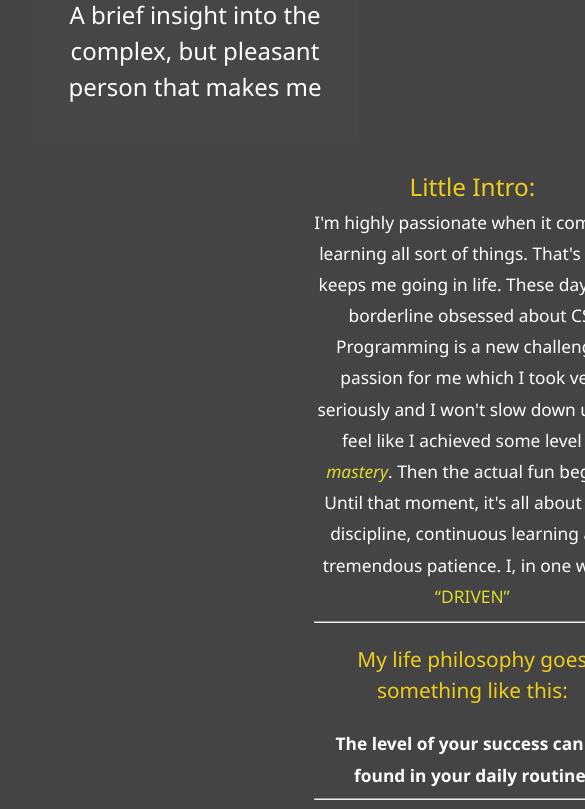
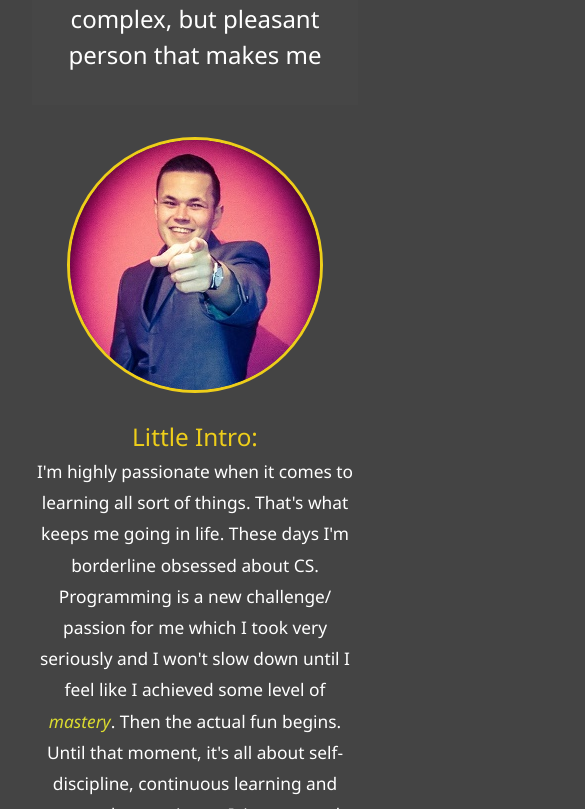
Before and after one commit to dzenis-h/digitalCV, a website: page dist/about.html in a window 390 px wide. Shown: the part 291-1100 px from the top of the page, 585 px wide, since content can reach past the window. Drawn offline with Linux system fonts and the light colour scheme; a web font is replaced by a local one.

Commit message:
Improved some scss bugs

```diff
--- a/scss/_config.scss
+++ b/scss/_config.scss
@@ -8,10 +8,10 @@ $extra-color: rgba(101, 255, 41, 0.603);
 $show-home-image: true;
 $home-image: url(../img/background.jpeg);
 $background-opacity: 0.8;
-$total: 200; // total particles
-$orb-size: 3rem;
+$total: 300; // total particles
+$orb-size: 5rem;
 $particle-size: .1rem;
-$time: 13s;
+$time: 18s;
 $base-hue: 765;
 
 
@@ -51,7 +51,7 @@ $base-hue: 765;
 
 // Media Query Mixins
 @mixin mediaSm {
-  @media screen and (max-width: 500px) {
+  @media screen and (max-width: 612px) {
     @content;
   }
 }
--- a/scss/_mobile.scss
+++ b/scss/_mobile.scss
@@ -23,4 +23,74 @@
       margin-bottom: 1rem;
     }
   }
+
+  ul.menu-nav,
+  div.menu-branding {
+    float: none;
+    width: 100%;
+    min-height: 0;
+
+    &.show {
+      transform: translate3d(0, 0, 0);
+    }
+  }
+
+  .menu-nav {
+    height: 75vh;
+    transform: translate3d(-100%, 0, 0);
+    font-size: 24px;
+  }
+
+  .menu-branding {
+    height: 25vh;
+    transform: translate3d(100%, 0, 0);
+
+    .portrait {
+      background: url('../img/portrait_small.jpg');
+      width: 150px;
+      height: 150px;
+    }
+  }
+
+  .about-info {
+    grid-template-areas:
+      'bioimage'
+      'bio'
+      'job1'
+      'job2'
+      'job3';
+      grid-template-columns: 1fr;
+  }
+
+  .projects {
+    grid-template-columns: repeat(2, 1fr);
+  }
 }
+
+// Smartphones
+@include mediaSm {
+  main {
+    padding: 2rem;
+    #home h1 {
+      margin-top: 10vh;
+    }
+
+    .lg-heading {
+      margin-top:1rem;
+      font-size: 5rem;
+    }
+  }
+
+  .projects {
+    grid-template-columns: 1fr;
+  }
+
+  .particles {
+      padding-top: 4rem;
+
+  }
+
+  .dox {
+    display: none;
+  }
+}
```
Also changed, not shown: dist/css/main.css, scss/_menu.scss (line endings or trailing spaces), scss/main.scss (line endings or trailing spaces).
